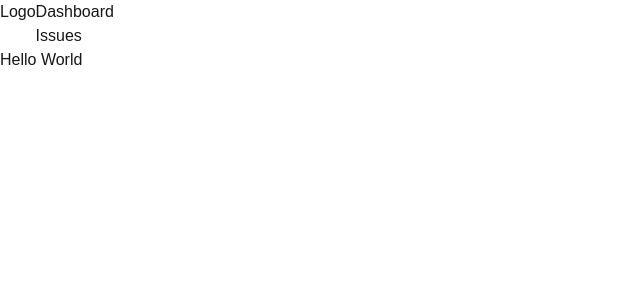
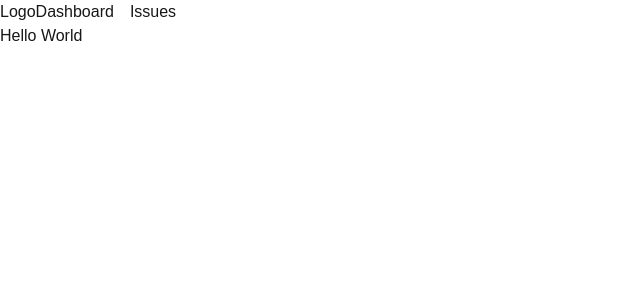
Before and after one commit to Tommytian993/issue-tracker-nextjs, a Next.js app: page / in a window 1280 px wide. Shown: the top 300 px of the page, without its empty margins (0-640 px from the left). Built offline with nearby package versions, Linux system fonts and the light colour scheme.

Commit message:
style: add flex and gap to NavBar <ul> for horizontal menu alignment

```diff
--- a/app/NavBar.tsx
+++ b/app/NavBar.tsx
@@ -5,7 +5,7 @@ const NavBar = () => {
   return (
     <nav className="flex">
       <Link href="/">Logo</Link>
-      <ul>
+      <ul className="flex gap-4">
         <li>
           <Link href="/">Dashboard</Link>
         </li>
```
